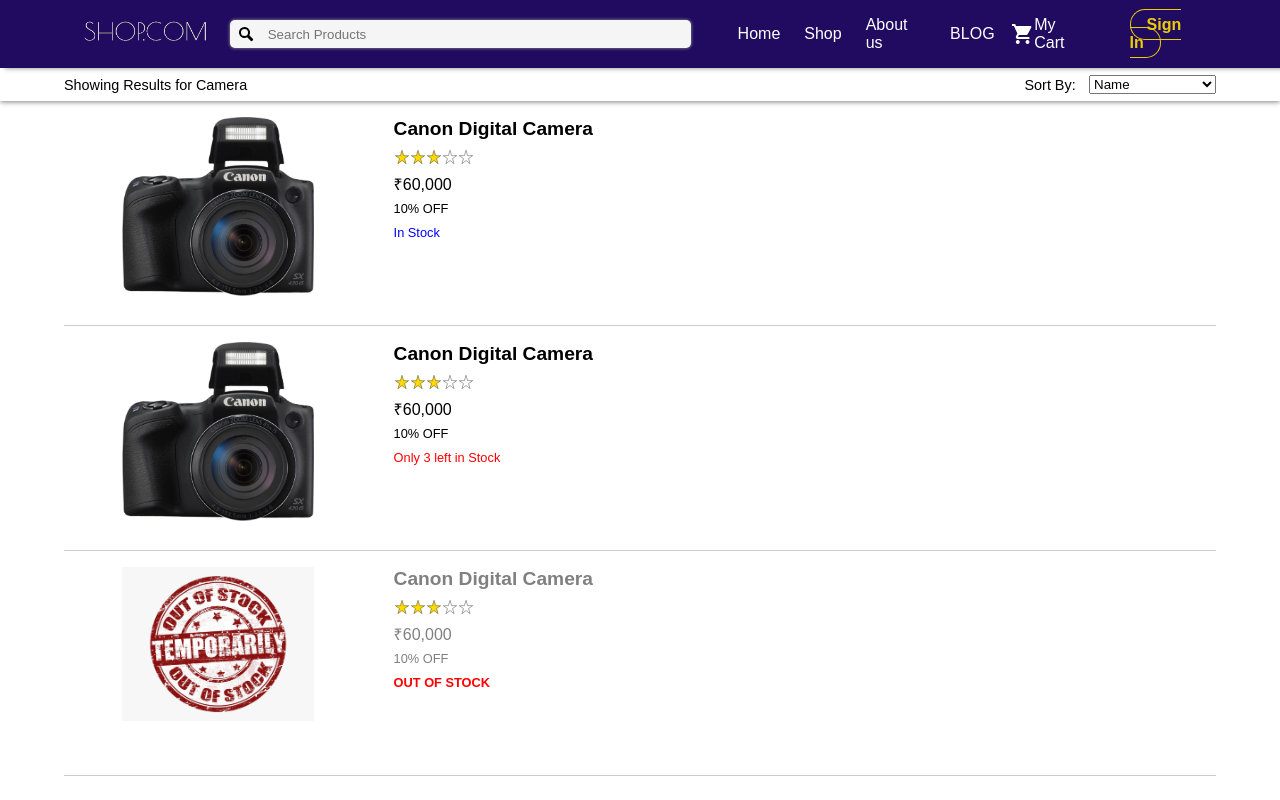
After one commit to shardul-b/E-Commerce, a PHP site: page /search.php in a window 1280 px wide. The commit adds this page. Run offline with PHP 8.4, Linux system fonts and the light colour scheme.

Commit message:
Added basic search page

```diff
--- a/CSS/cartStyle.css
+++ b/CSS/cartStyle.css
@@ -63,7 +63,7 @@
 	/*border:1px solid red;*/
 	margin-left: auto;
 	justify-self:flex-end;
-	background-image: url('./Assets/Icons/close.svg');
+	background-image: url('../Assets/Icons/close.svg');
 	background-repeat: no-repeat;
 	background-size: 1.5em;
 	height: 1.5em;
@@ -72,5 +72,5 @@
 	cursor: pointer;
 }
 .remove-icon:hover{
-	background-image: url('./Assets/Icons/closered.svg');
+	background-image: url('../Assets/Icons/closered.svg');
 }
--- /dev/null
+++ b/CSS/search.css
@@ -0,0 +1,102 @@
+/*Common Code*/
+*{
+	box-sizing:border-box;
+}
+body{
+	font-size: 16px;
+	margin: 0;
+}
+input,label,span{
+	display: block;
+}
+img{
+	max-width: 100%;
+}
+ul{
+	list-style-type: none;
+}
+a{
+	text-decoration: none;
+	color:#000;
+}
+.container{
+	width:90%;
+	margin:0 auto;
+	/*border: 1px solid yellow;*/
+}
+.flex{
+	display: flex;
+	align-items: center;
+}
+.flex-space{
+	display: flex;
+	justify-content: space-between;
+	align-items: center;
+}
+
+.hide{
+	display: none;
+}
+button{
+	outline: none;
+}
+/*Sort Area*/
+.sort-column{
+	/*border:1px solid red;*/
+	font-size: 0.9rem;
+	padding: 0.5em 0;
+	box-shadow: 0 1px 5px 0 gray;
+}
+select{
+	margin-left:1em;
+}
+/*Search area */
+.result-card{
+	padding:1em 0;
+	border-bottom:1px solid rgba(0,0,0,0.2);
+}
+.product-image-container{
+	height: 12em;
+	width:12em;
+	/*border:1px solid red;*/
+}
+.details{
+	align-self: flex-start;
+	/*border:1px solid blue;*/
+	margin-left: 5em;
+	line-height: 1.5em;
+}
+.name{
+	font-size: 1.2rem;
+	font-weight: bold
+}
+.rating-container{
+	margin:0.5em 0;
+}
+.star-rate,.star{
+  background-image: url('./Assets/Icons/star_rate.svg');
+  background-repeat: no-repeat;
+  background-size: 1em;
+  height: 1em;
+  width:1em;
+}
+.star{
+  background-image: url('./Assets/Icons/star.svg');
+}
+.stock{
+	color:blue;
+}
+.no-stock{
+	color:gray;
+	cursor:not-allowed;
+}
+.limited,.out{
+	color:red;
+}
+.out{
+	font-weight: bold;
+}
+
+.stock,.offer{
+	font-size:0.8rem;
+}
--- a/PHP/header.php
+++ b/PHP/header.php
@@ -29,3 +29,12 @@
             </nav>
         </div>';
 ?>
+
+<script type="text/javascript">
+    document.getElementsByClassName('search-box')[0].addEventListener("keyup",(event)=> {
+        if (event.keyCode === 13 && document.getElementsByClassName('search-box')[0].value.length>0) {
+            event.preventDefault();
+            location.href=`./search.php?value=${document.getElementsByClassName('search-box')[0].value}`;
+        }
+    });
+</script>
--- a/cart.php
+++ b/cart.php
@@ -66,6 +66,7 @@
 			?>
 
 		</div>
+		<!-- ORDER left->select from cart, insert to order -->
 		<form method="post">
 			<button class="order-button">CONFIRM ORDER</button>
 		</form>
--- /dev/null
+++ b/search.php
@@ -0,0 +1,100 @@
+<!DOCTYPE html>
+<html lang="en">
+<head>
+	<meta charset="UTF-8">
+	<meta name="viewport" content="width=device-width, initial-scale=1.0">
+	<link rel="stylesheet" href="./CSS/search.css">
+	<link rel="stylesheet" href="./CSS/header.css">
+	<title>Your Search Result</title>
+</head>
+<body>
+	<header>
+		<?php
+			include './PHP/header.php';
+		?>
+	</header>
+	<div class="sort-column">
+		<div class="container flex-space">
+			<span class="results">Showing Results for Camera</span>
+			<div class="sort-container flex">
+				<label for="sort">Sort By:</label>
+				<select name="sort" id="sort">
+					<option value="Name">Name</option>
+					<option value="low">Price Low to High</option>
+					<option value="low">Price High to Low</option>
+				</select>
+			</div>
+		</div>
+	</div>
+	<div class="search-results">
+		<div class="container">
+			<div class="result-card">
+				<div class="container flex">
+					<div class="product-image-container">
+						<img src="./Assets/Images/cam5.jpeg" alt="" class="product-image">
+					</div>
+					<div class="details">
+						<span class="name">Canon Digital Camera</span>
+						<div class="rating-container flex">
+                            <span class="star-rate"></span>
+                            <span class="star-rate"></span>
+                            <span class="star-rate"></span>
+                            <span class="star"></span>
+                            <span class="star"></span>
+                        </div>
+						<span class="cost">&#8377;60,000</span>
+						<span class="offer">10% OFF</span>
+						<span class="stock">In Stock</span>
+					</div>
+				</div>
+			</div>
+			<div class="result-card">
+				<div class="container flex">
+					<div class="product-image-container">
+						<img src="./Assets/Images/cam5.jpeg" alt="" class="product-image">
+					</div>
+					<div class="details">
+						<span class="name">Canon Digital Camera</span>
+						<div class="rating-container flex">
+                            <span class="star-rate"></span>
+                            <span class="star-rate"></span>
+                            <span class="star-rate"></span>
+                            <span class="star"></span>
+                            <span class="star"></span>
+                        </div>
+						<span class="cost">&#8377;60,000</span>
+						<span class="offer">10% OFF</span>
+						<span class="stock limited">Only 3 left in Stock</span>
+					</div>
+				</div>
+			</div>
+			<div class="result-card no-stock">
+				<div class="container flex">
+					<div class="product-image-container">
+						<img src="./Assets/Images/cam5.jpeg" alt="" class="product-image no-image">
+					</div>
+					<div class="details">
+						<span class="name">Canon Digital Camera</span>
+						<div class="rating-container flex">
+                            <span class="star-rate"></span>
+                            <span class="star-rate"></span>
+                            <span class="star-rate"></span>
+                            <span class="star"></span>
+                            <span class="star"></span>
+                        </div>
+						<span class="cost">&#8377;60,000</span>
+						<span class="offer">10% OFF</span>
+						<span class="stock out">OUT OF STOCK</span>
+					</div>
+				</div>
+			</div>
+		</div>
+	</div>
+	<script>
+		(()=>{
+		let out=document.querySelectorAll('.no-image').forEach((value)=>{
+         	value.setAttribute('src','./Assets/Images/out.png');
+		})})();
+	</script>
+</body>
+</html>
```
